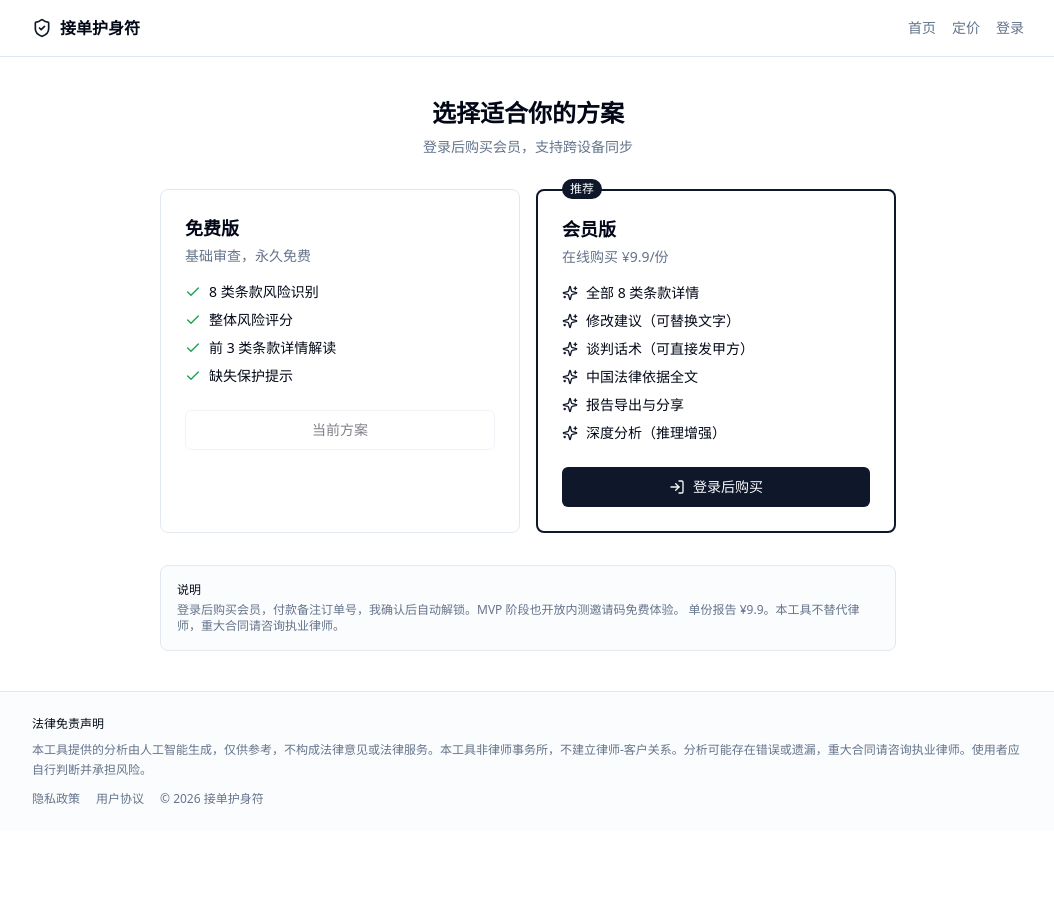
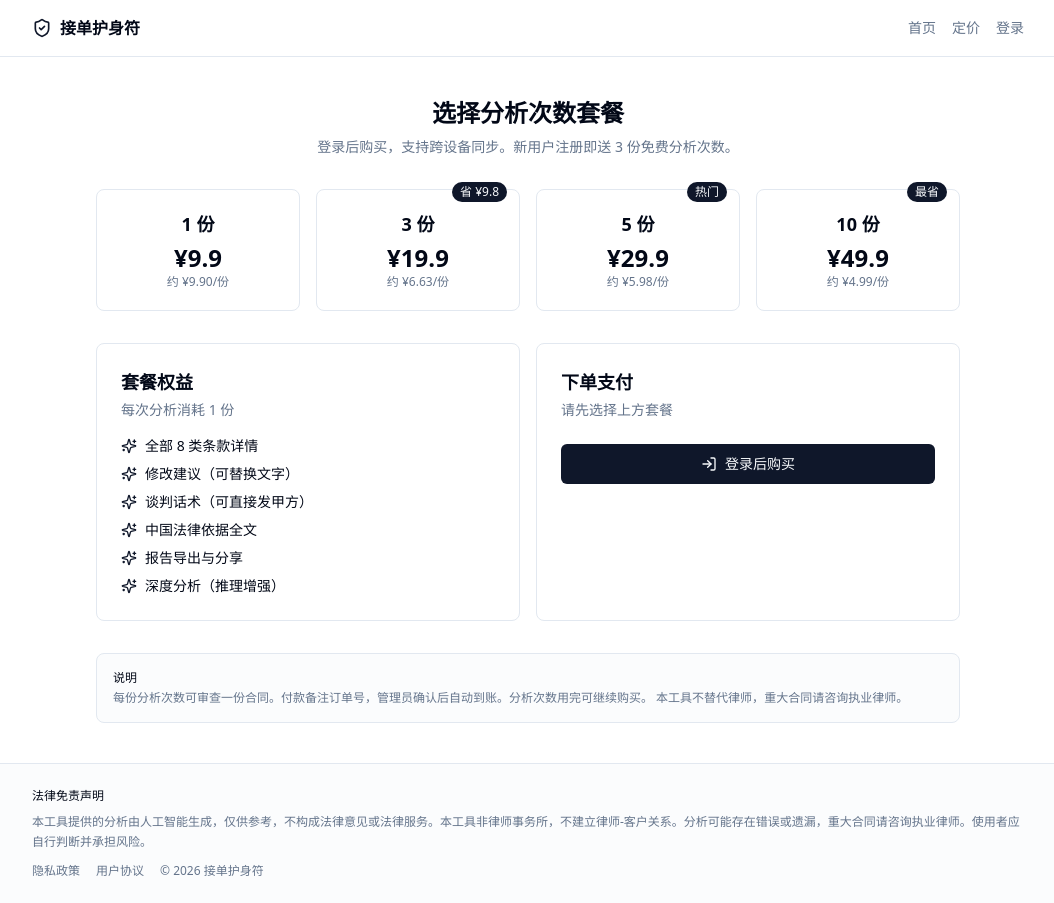
Before and after one commit to wang52001/contract-clause-ai, a Next.js app: page /pricing in a window 1280 px wide. Shown: the whole page, without its empty margins (112-1166 px from the left). Before the commit the page ends 831 px from the top, so only its background shows below. Built offline with nearby package versions, Linux system fonts and the light colour scheme; no server answers.

Commit message:
Switch to credit-based pricing with plans

```diff
--- a/app/api/admin/orders/[id]/confirm/route.ts
+++ b/app/api/admin/orders/[id]/confirm/route.ts
@@ -42,9 +42,9 @@ export async function POST(
     const now = Date.now();
 
     const order = await db
-      .prepare("SELECT id, user_id, status FROM orders WHERE id = ?")
+      .prepare("SELECT id, user_id, status, quantity FROM orders WHERE id = ?")
       .bind(orderId)
-      .first<{ id: number; user_id: number; status: string }>();
+      .first<{ id: number; user_id: number; status: string; quantity: number }>();
 
     if (!order) {
       return NextResponse.json({ error: "订单不存在" }, { status: 404 });
@@ -61,24 +61,25 @@ export async function POST(
       .bind(now, now, orderId)
       .run();
 
+    const creditsToAdd = order.quantity || 1;
     const existing = await db
-      .prepare("SELECT id FROM memberships WHERE user_id = ?")
+      .prepare("SELECT id, credits FROM memberships WHERE user_id = ?")
       .bind(order.user_id)
-      .first<{ id: number }>();
+      .first<{ id: number; credits: number }>();
 
     if (existing) {
       await db
         .prepare(
-          "UPDATE memberships SET active = 1, starts_at = ?, order_id = ?, updated_at = ? WHERE id = ?"
+          "UPDATE memberships SET active = 1, credits = credits + ?, starts_at = ?, order_id = ?, updated_at = ? WHERE id = ?"
         )
-        .bind(now, orderId, now, existing.id)
+        .bind(creditsToAdd, now, orderId, now, existing.id)
         .run();
     } else {
       await db
         .prepare(
-          "INSERT INTO memberships (user_id, active, starts_at, order_id, created_at, updated_at) VALUES (?, 1, ?, ?, ?, ?)"
+          "INSERT INTO memberships (user_id, active, credits, starts_at, order_id, created_at, updated_at) VALUES (?, 1, ?, ?, ?, ?, ?)"
         )
-        .bind(order.user_id, now, orderId, now, now)
+        .bind(order.user_id, creditsToAdd, now, orderId, now, now)
         .run();
     }
 
@@ -107,7 +108,7 @@ export async function POST(
         .bind(
           orderId,
           order.user_id,
-          `【已确认收款】感谢您的支付，会员已激活。邀请码：${inviteCode}（一次性，请及时使用）`,
+          `【已确认收款】已到账 ${creditsToAdd} 份分析次数。邀请码：${inviteCode}（一次性，请及时使用）`,
           now
         )
         .run();
@@ -116,13 +117,13 @@ export async function POST(
         .prepare(
           "INSERT INTO order_messages (order_id, user_id, role, content, created_at) VALUES (?, ?, 'admin', ?, ?)"
         )
-        .bind(orderId, order.user_id, "【已确认收款】感谢您的支付，会员已激活。", now)
+        .bind(orderId, order.user_id, `【已确认收款】已到账 ${creditsToAdd} 份分析次数。`, now)
         .run();
     }
 
     return NextResponse.json({
       ok: true,
-      message: "已确认收款并激活会员",
+      message: `已确认收款，到账 ${creditsToAdd} 份分析次数`,
       inviteCode,
     });
   } catch (err) {
--- a/app/api/analyze/route.ts
+++ b/app/api/analyze/route.ts
@@ -1,6 +1,8 @@
 import { NextRequest, NextResponse } from "next/server";
 import { analyzeContract } from "@/lib/ai/parse";
 import { assessRisk } from "@/lib/scoring/risk";
+import { getDb } from "@/lib/db/d1";
+import { getSessionUser } from "@/lib/auth/session";
 
 export const runtime = "edge";
 export const dynamic = "force-dynamic";
@@ -54,6 +56,36 @@ export async function POST(req: NextRequest) {
       );
     }
 
+    const user = await getSessionUser(req);
+    const db = getDb();
+    let creditsAfter = 0;
+
+    if (user) {
+      const membership = await db
+        .prepare("SELECT id, credits FROM memberships WHERE user_id = ? AND active = 1")
+        .bind(user.id)
+        .first<{ id: number; credits: number }>();
+
+      if (!membership || membership.credits <= 0) {
+        return NextResponse.json(
+          { error: "分析次数已用完，请去购买套餐", code: "NO_CREDITS" },
+          { status: 403 }
+        );
+      }
+
+      await db
+        .prepare("UPDATE memberships SET credits = credits - 1, updated_at = ? WHERE id = ?")
+        .bind(Date.now(), membership.id)
+        .run();
+
+      creditsAfter = membership.credits - 1;
+    } else {
+      return NextResponse.json(
+        { error: "请先登录后再分析", code: "UNAUTHORIZED" },
+        { status: 401 }
+      );
+    }
+
     const analyzeMode = mode === "deep" ? "deep" : "basic";
 
     const startedAt = Date.now();
@@ -65,6 +97,7 @@ export async function POST(req: NextRequest) {
     return NextResponse.json({
       result,
       risk,
+      credits: creditsAfter,
       meta: { mode: analyzeMode, elapsedMs, clauseCount: result.clauses.length },
     });
   } catch (err) {
--- a/app/api/membership/route.ts
+++ b/app/api/membership/route.ts
@@ -20,13 +20,14 @@ export async function GET(req: NextRequest) {
         "SELECT active, expires_at FROM memberships WHERE user_id = ? AND active = 1"
       )
       .bind(user.id)
-      .first<{ active: number; expires_at: number | null }>();
+      .first<{ active: number; expires_at: number | null; credits: number }>();
 
     const isMember = Boolean(
       membership && (membership.expires_at === null || membership.expires_at > now)
     );
+    const credits = membership?.credits ?? 0;
 
-    return NextResponse.json({ isMember });
+    return NextResponse.json({ isMember, credits });
   } catch (err) {
     const msg = err instanceof Error ? err.message : "获取会员状态失败";
     return NextResponse.json({ error: msg }, { status: 500 });
--- a/app/api/orders/route.ts
+++ b/app/api/orders/route.ts
@@ -12,9 +12,10 @@ export async function POST(req: NextRequest) {
       return NextResponse.json({ error: "请先登录" }, { status: 401 });
     }
 
-    const body = (await req.json().catch(() => null)) as { paymentMethod?: string; amount?: number; note?: string } | null;
+    const body = (await req.json().catch(() => null)) as { paymentMethod?: string; amount?: number; quantity?: number; note?: string } | null;
     const paymentMethod = body?.paymentMethod === "alipay" ? "alipay" : "wxpay";
     const amount = typeof body?.amount === "number" && body.amount > 0 ? body.amount : 990;
+    const quantity = typeof body?.quantity === "number" && body.quantity > 0 ? body.quantity : 1;
     const note = typeof body?.note === "string" ? body.note : "";
 
     const db = getDb();
@@ -22,14 +23,15 @@ export async function POST(req: NextRequest) {
 
     const existing = await db
       .prepare(
-        "SELECT id, amount, status, payment_method, note, created_at FROM orders WHERE user_id = ? AND status = 'pending' LIMIT 1"
+        "SELECT id, amount, status, payment_method, quantity, note, created_at FROM orders WHERE user_id = ? AND status = 'pending' AND amount = ? AND quantity = ? LIMIT 1"
       )
-      .bind(user.id)
+      .bind(user.id, amount, quantity)
       .first<{
         id: number;
         amount: number;
         status: string;
         payment_method: string;
+        quantity: number;
         note: string;
         created_at: number;
       }>();
@@ -43,6 +45,7 @@ export async function POST(req: NextRequest) {
           amount: existing.amount,
           status: existing.status,
           paymentMethod: existing.payment_method,
+          quantity: existing.quantity,
           note: existing.note,
           createdAt: existing.created_at,
         },
@@ -51,9 +54,9 @@ export async function POST(req: NextRequest) {
 
     const result = await db
       .prepare(
-        "INSERT INTO orders (user_id, amount, status, payment_method, note, created_at, updated_at) VALUES (?, ?, 'pending', ?, ?, ?, ?)"
+        "INSERT INTO orders (user_id, amount, status, payment_method, quantity, note, created_at, updated_at) VALUES (?, ?, 'pending', ?, ?, ?, ?, ?)"
       )
-      .bind(user.id, amount, paymentMethod, note, now, now)
+      .bind(user.id, amount, paymentMethod, quantity, note, now, now)
       .run();
 
     const orderId = result.meta.last_row_id as number;
@@ -65,6 +68,7 @@ export async function POST(req: NextRequest) {
         amount,
         status: "pending",
         paymentMethod,
+        quantity,
         note,
         createdAt: now,
       },
@@ -85,7 +89,7 @@ export async function GET(req: NextRequest) {
     const db = getDb();
     const { results } = await db
       .prepare(
-        "SELECT id, amount, status, payment_method, note, created_at, paid_at FROM orders WHERE user_id = ? ORDER BY created_at DESC"
+        "SELECT id, amount, status, payment_method, quantity, note, created_at, paid_at FROM orders WHERE user_id = ? ORDER BY created_at DESC"
       )
       .bind(user.id)
       .all<{
@@ -93,6 +97,7 @@ export async function GET(req: NextRequest) {
         amount: number;
         status: string;
         payment_method: string;
+        quantity: number;
         note: string;
         created_at: number;
         paid_at: number | null;
@@ -103,6 +108,7 @@ export async function GET(req: NextRequest) {
       amount: r.amount,
       status: r.status,
       paymentMethod: r.payment_method,
+      quantity: r.quantity,
       note: r.note,
       createdAt: r.created_at,
       paidAt: r.paid_at,
--- a/app/pricing/page.tsx
+++ b/app/pricing/page.tsx
@@ -1,19 +1,19 @@
 "use client";
 
 import { useState } from "react";
-import { Check, Sparkles, Lock, QrCode, LogIn, Loader2 } from "lucide-react";
+import { Check, Sparkles, Lock, QrCode, LogIn, Loader2, Gift } from "lucide-react";
 import { Button } from "@/components/ui/button";
 import { useMember } from "@/lib/hooks/useMember";
 import { LoginDialog } from "@/components/auth/LoginDialog";
 
-const FREE_FEATURES = [
-  "8 类条款风险识别",
-  "整体风险评分",
-  "前 3 类条款详情解读",
-  "缺失保护提示",
+const PLANS = [
+  { quantity: 1, amount: 990, label: "1 份", price: "¥9.9", badge: null },
+  { quantity: 3, amount: 1990, label: "3 份", price: "¥19.9", badge: "省 ¥9.8" },
+  { quantity: 5, amount: 2990, label: "5 份", price: "¥29.9", badge: "热门" },
+  { quantity: 10, amount: 4990, label: "10 份", price: "¥49.9", badge: "最省" },
 ];
 
-const MEMBER_FEATURES = [
+const FEATURES = [
   "全部 8 类条款详情",
   "修改建议（可替换文字）",
   "谈判话术（可直接发甲方）",
@@ -23,13 +23,15 @@ const MEMBER_FEATURES = [
 ];
 
 export default function PricingPage() {
-  const { isMember, user, loaded, activate, createOrder, refresh } = useMember();
+  const { credits, user, loaded, activate, createOrder } = useMember();
   const [loginOpen, setLoginOpen] = useState(false);
   const [code, setCode] = useState("");
   const [codeError, setCodeError] = useState<string | null>(null);
+  const [selectedPlan, setSelectedPlan] = useState<(typeof PLANS)[0] | null>(null);
   const [order, setOrder] = useState<{
     id: number;
     amount: number;
+    quantity: number;
     paymentMethod: string;
     createdAt: number;
   } | null>(null);
@@ -44,10 +46,17 @@ export default function PricingPage() {
   };
 
   const handleCreateOrder = async (paymentMethod: "wxpay" | "alipay") => {
+    if (!selectedPlan) return;
     setCreating(true);
     try {
-      const newOrder = await createOrder(paymentMethod, user?.email);
-      setOrder(newOrder);
+      const newOrder = await createOrder(paymentMethod, selectedPlan.quantity, selectedPlan.amount, user?.email);
+      setOrder(newOrder as {
+        id: number;
+        amount: number;
+        quantity: number;
+        paymentMethod: string;
+        createdAt: number;
+      });
     } catch (err) {
       const msg = err instanceof Error ? err.message : "创建订单失败";
       setCodeError(msg);
@@ -57,57 +66,74 @@ export default function PricingPage() {
   };
 
   return (
-    <div className="mx-auto max-w-3xl px-4 py-10">
+    <div className="mx-auto max-w-4xl px-4 py-10">
       <div className="mb-8 text-center">
-        <h1 className="text-2xl font-bold">选择适合你的方案</h1>
+        <h1 className="text-2xl font-bold">选择分析次数套餐</h1>
         <p className="mt-2 text-sm text-muted-foreground">
-          登录后购买会员，支持跨设备同步
+          登录后购买，支持跨设备同步。新用户注册即送 3 份免费分析次数。
         </p>
+        {loaded && user && (
+          <div className="mt-3 inline-flex items-center gap-2 rounded-full bg-primary/10 px-3 py-1 text-sm font-medium text-primary">
+            当前剩余：{credits} 份
+          </div>
+        )}
       </div>
 
-      <div className="grid gap-4 sm:grid-cols-2">
+      <div className="grid gap-4 sm:grid-cols-2 lg:grid-cols-4">
+        {PLANS.map((plan) => (
+          <div
+            key={plan.quantity}
+            onClick={() => !order && setSelectedPlan(plan)}
+            className={`relative cursor-pointer rounded-lg border bg-card p-5 transition-all ${
+              selectedPlan?.quantity === plan.quantity
+                ? "border-primary ring-1 ring-primary"
+                : "hover:border-primary/50"
+            } ${order ? "opacity-60" : ""}`}
+          >
+            {plan.badge && (
+              <div className="absolute -top-2 right-3 rounded-full bg-primary px-2 py-0.5 text-xs text-primary-foreground">
+                {plan.badge}
+              </div>
+            )}
+            <div className="text-center">
+              <div className="text-lg font-semibold">{plan.label}</div>
+              <div className="mt-1 text-2xl font-bold">{plan.price}</div>
+              <div className="text-xs text-muted-foreground">
+                约 ¥{(plan.amount / plan.quantity / 100).toFixed(2)}/份
+              </div>
+            </div>
+            {selectedPlan?.quantity === plan.quantity && (
+              <div className="mt-3 text-center text-xs text-primary">已选择</div>
+            )}
+          </div>
+        ))}
+      </div>
+
+      <div className="mt-8 grid gap-4 sm:grid-cols-2">
         <div className="rounded-lg border bg-card p-6">
-          <h2 className="text-lg font-semibold">免费版</h2>
-          <p className="mt-1 text-sm text-muted-foreground">基础审查，永久免费</p>
+          <h2 className="text-lg font-semibold">套餐权益</h2>
+          <p className="mt-1 text-sm text-muted-foreground">每次分析消耗 1 份</p>
           <ul className="mt-4 space-y-2 text-sm">
-            {FREE_FEATURES.map((f) => (
-              <li key={f} className="flex items-center gap-2">
-                <Check className="h-4 w-4 text-green-600" />
-                {f}
-              </li>
-            ))}
-          </ul>
-          <Button variant="outline" className="mt-6 w-full" disabled>
-            当前方案
-          </Button>
-        </div>
-
-        <div className="relative rounded-lg border-2 border-primary bg-card p-6">
-          <div className="absolute -top-3 left-6 rounded-full bg-primary px-2 py-0.5 text-xs text-primary-foreground">
-            推荐
-          </div>
-          <h2 className="text-lg font-semibold">会员版</h2>
-          <p className="mt-1 text-sm text-muted-foreground">
-            在线购买 ¥9.9/份
-          </p>
-          <ul className="mt-4 space-y-2 text-sm">
-            {MEMBER_FEATURES.map((f) => (
+            {FEATURES.map((f) => (
               <li key={f} className="flex items-center gap-2">
                 <Sparkles className="h-4 w-4 text-primary" />
                 {f}
               </li>
             ))}
           </ul>
+        </div>
+
+        <div className="rounded-lg border bg-card p-6">
+          <h2 className="text-lg font-semibold">下单支付</h2>
+          <p className="mt-1 text-sm text-muted-foreground">
+            {selectedPlan
+              ? `已选 ${selectedPlan.label}，共 ${selectedPlan.price}`
+              : "请先选择上方套餐"}
+          </p>
 
           {!loaded ? (
             <div className="mt-6 flex justify-center">
               <Loader2 className="h-5 w-5 animate-spin text-muted-foreground" />
-            </div>
-          ) : isMember ? (
-            <div className="mt-6 rounded-md border border-green-200 bg-green-50 p-3 text-center text-sm text-green-700">
-              <Check className="mx-auto mb-1 h-5 w-5" />
-              已激活会员权益
-              {user && <div className="mt-1 text-xs opacity-80">{user.email}</div>}
             </div>
           ) : !user ? (
             <Button onClick={() => setLoginOpen(true)} className="mt-6 w-full">
@@ -122,7 +148,9 @@ export default function PricingPage() {
                   订单已创建
                 </div>
                 <p className="text-xs leading-relaxed">
-                  订单号：<span className="font-mono font-semibold">{order.id}</span>
+                  订单号：<span className="font-mono font-semibold">#{order.id}</span>
+                  <br />
+                  套餐：{order.quantity} 份 · 金额：¥{(order.amount / 100).toFixed(2)}
                   <br />
                   扫码付款时<span className="font-semibold">务必备注订单号</span>，付款后我会尽快确认。
                 </p>
@@ -155,27 +183,20 @@ export default function PricingPage() {
                 variant="outline"
                 size="sm"
                 className="w-full"
-                onClick={() => setOrder(null)}
+                onClick={() => {
+                  setOrder(null);
+                  setSelectedPlan(null);
+                }}
               >
-                重新选择支付方式
+                重新选择套餐
               </Button>
             </div>
           ) : (
             <div className="mt-6 space-y-4">
-              <div className="rounded-md border border-amber-200 bg-amber-50 p-3 text-sm text-amber-700">
-                <div className="mb-1 flex items-center gap-2 font-medium">
-                  <QrCode className="h-4 w-4" />
-                  扫码购买 ¥9.9
-                </div>
-                <p className="text-xs leading-relaxed">
-                  选择支付方式创建订单，扫码付款后我会手动确认。
-                </p>
-              </div>
-
               <div className="grid grid-cols-2 gap-2">
                 <Button
                   onClick={() => handleCreateOrder("wxpay")}
-                  disabled={creating}
+                  disabled={creating || !selectedPlan}
                   variant="outline"
                   size="sm"
                 >
@@ -183,7 +204,7 @@ export default function PricingPage() {
                 </Button>
                 <Button
                   onClick={() => handleCreateOrder("alipay")}
-                  disabled={creating}
+                  disabled={creating || !selectedPlan}
                   variant="outline"
                   size="sm"
                 >
@@ -208,8 +229,8 @@ export default function PricingPage() {
               />
               {codeError && <p className="text-xs text-destructive">{codeError}</p>}
               <Button onClick={handleActivate} className="w-full" size="sm">
-                <Lock className="h-4 w-4" />
-                激活会员
+                <Gift className="mr-1 h-4 w-4" />
+                激活邀请码
               </Button>
               <p className="text-center text-xs text-muted-foreground">
                 内测邀请码：FREELANCER2026
@@ -221,8 +242,8 @@ export default function PricingPage() {
 
       <div className="mt-8 rounded-lg border bg-muted/30 p-4 text-xs text-muted-foreground">
         <p className="mb-1 font-medium text-foreground">说明</p>
-        登录后购买会员，付款备注订单号，我确认后自动解锁。MVP 阶段也开放内测邀请码免费体验。
-        单份报告 ¥9.9。本工具不替代律师，重大合同请咨询执业律师。
+        每份分析次数可审查一份合同。付款备注订单号，管理员确认后自动到账。分析次数用完可继续购买。
+        本工具不替代律师，重大合同请咨询执业律师。
       </div>
 
       <LoginDialog
```
Also changed, not shown: app/account/page.tsx (+5 -5 lines), app/api/auth/me/route.ts (+4 -3 lines), app/api/membership/activate-code/route.ts (+5 -5 lines), app/page.tsx (+46 -12 lines), lib/auth/session.ts (+10 -1 lines), lib/hooks/useMember.ts (+10 -4 lines), 1 other file (tests, documents, lock files or other folders).
